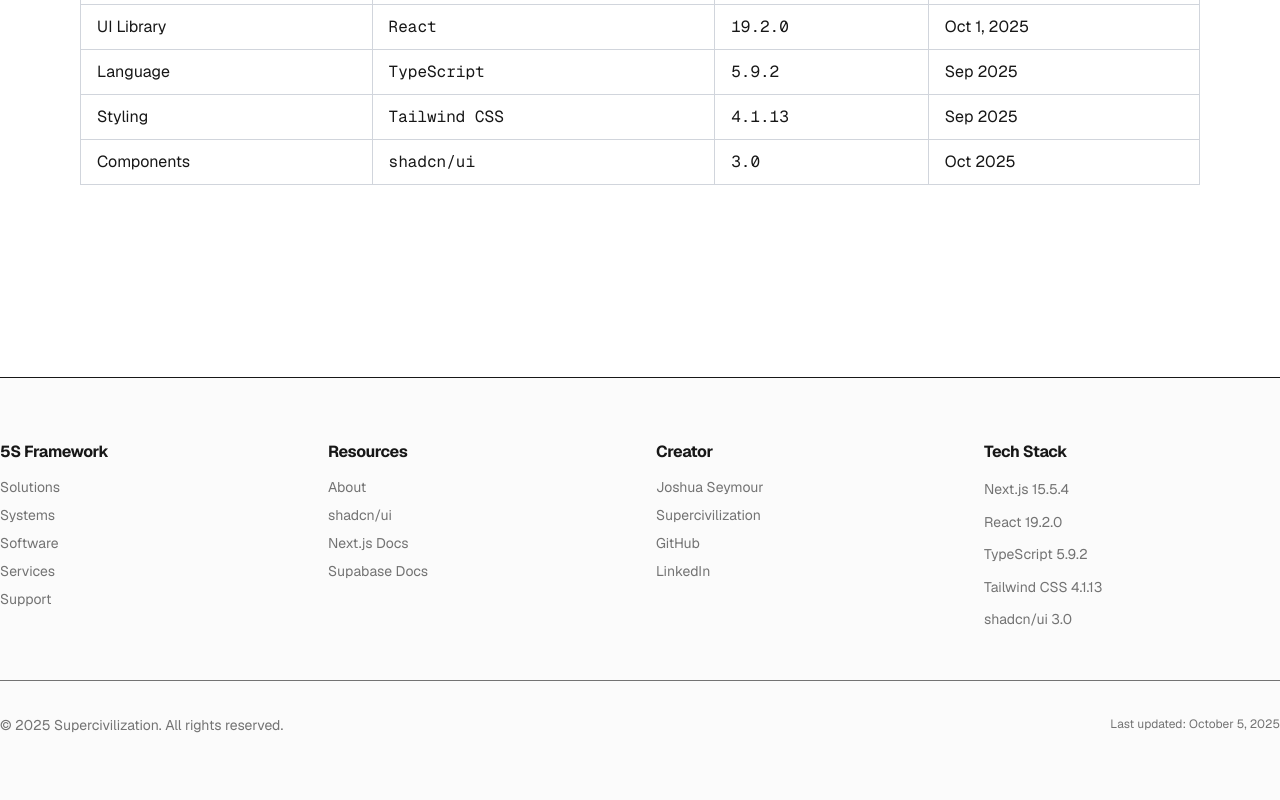
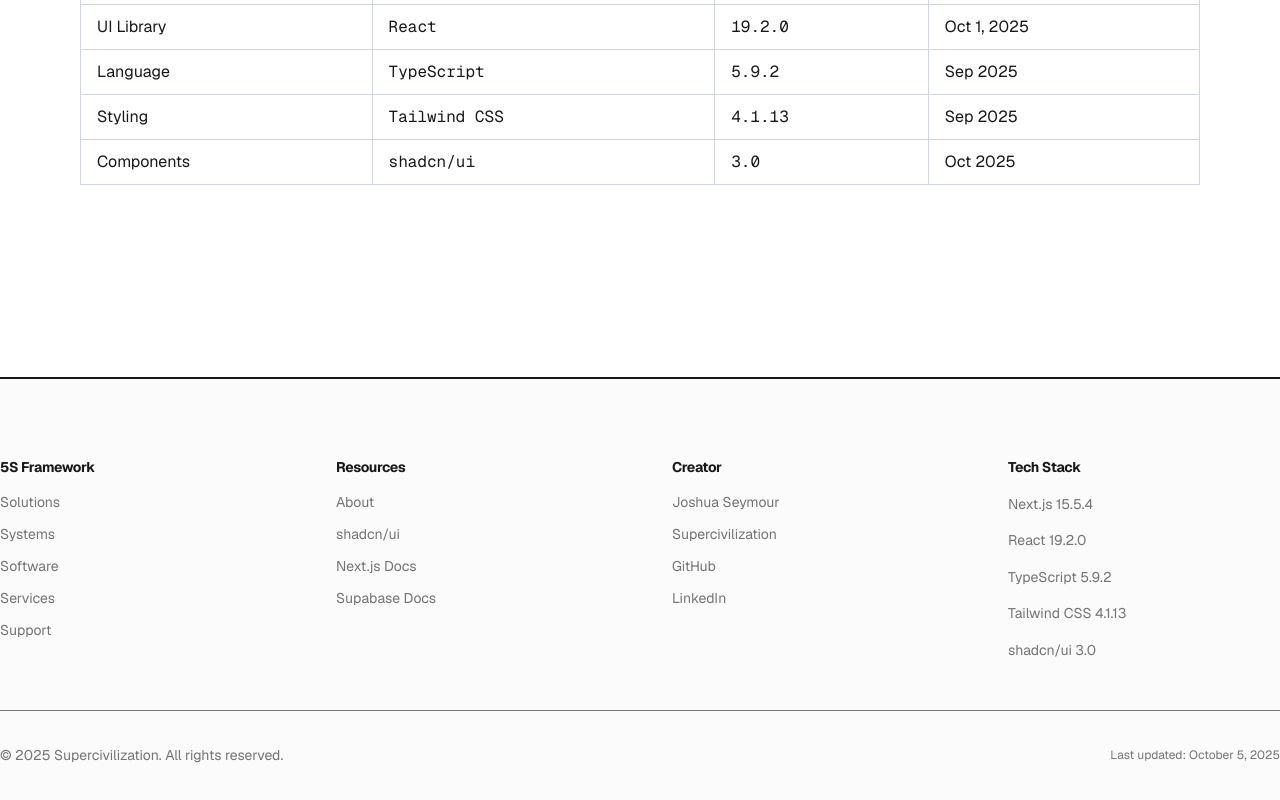
Before and after one commit to supercivilization/avolve.io, a Next.js app: page / in a window 1280 px wide. Shown: the part 1840-2640 px from the top of the page. Built offline with nearby package versions, Linux system fonts and the light colour scheme.

Commit message:
Update site-footer

```diff
--- a/src/components/site-footer.tsx
+++ b/src/components/site-footer.tsx
@@ -2,13 +2,13 @@
 
 export function SiteFooter() {
   return (
-    <footer className="border-t bg-muted/40">
-      <div className="container py-12 md:py-16">
-        <div className="grid gap-8 sm:grid-cols-2 md:grid-cols-4">
+    <footer className="border-t-2 bg-muted/40">
+      <div className="container py-16 md:py-20">
+        <div className="grid gap-12 md:gap-16 sm:grid-cols-2 md:grid-cols-4">
           {/* Framework */}
           <div>
-            <h4 className="font-semibold mb-4">5S Framework</h4>
-            <nav className="flex flex-col gap-2 text-sm">
+            <h4 className="text-sm font-semibold mb-4">5S Framework</h4>
+            <nav className="flex flex-col gap-3 text-sm">
               <Link href="/solutions" className="text-muted-foreground hover:text-foreground transition-colors">
                 Solutions
               </Link>
@@ -29,8 +29,8 @@
 
           {/* Resources */}
           <div>
-            <h4 className="font-semibold mb-4">Resources</h4>
-            <nav className="flex flex-col gap-2 text-sm">
+            <h4 className="text-sm font-semibold mb-4">Resources</h4>
+            <nav className="flex flex-col gap-3 text-sm">
               <Link href="/about" className="text-muted-foreground hover:text-foreground transition-colors">
                 About
               </Link>
@@ -63,8 +63,8 @@
 
           {/* Creator */}
           <div>
-            <h4 className="font-semibold mb-4">Creator</h4>
-            <nav className="flex flex-col gap-2 text-sm">
+            <h4 className="text-sm font-semibold mb-4">Creator</h4>
+            <nav className="flex flex-col gap-3 text-sm">
               <a
                 href="https://www.joshuaseymour.com"
                 target="_blank"
@@ -102,8 +102,8 @@
 
           {/* Tech Stack */}
           <div>
-            <h4 className="font-semibold mb-4">Tech Stack</h4>
-            <div className="flex flex-col gap-2 text-sm text-muted-foreground">
+            <h4 className="text-sm font-semibold mb-4">Tech Stack</h4>
+            <div className="flex flex-col gap-3 text-sm text-muted-foreground">
               <p>Next.js 15.5.4</p>
               <p>React 19.2.0</p>
               <p>TypeScript 5.9.2</p>
```
